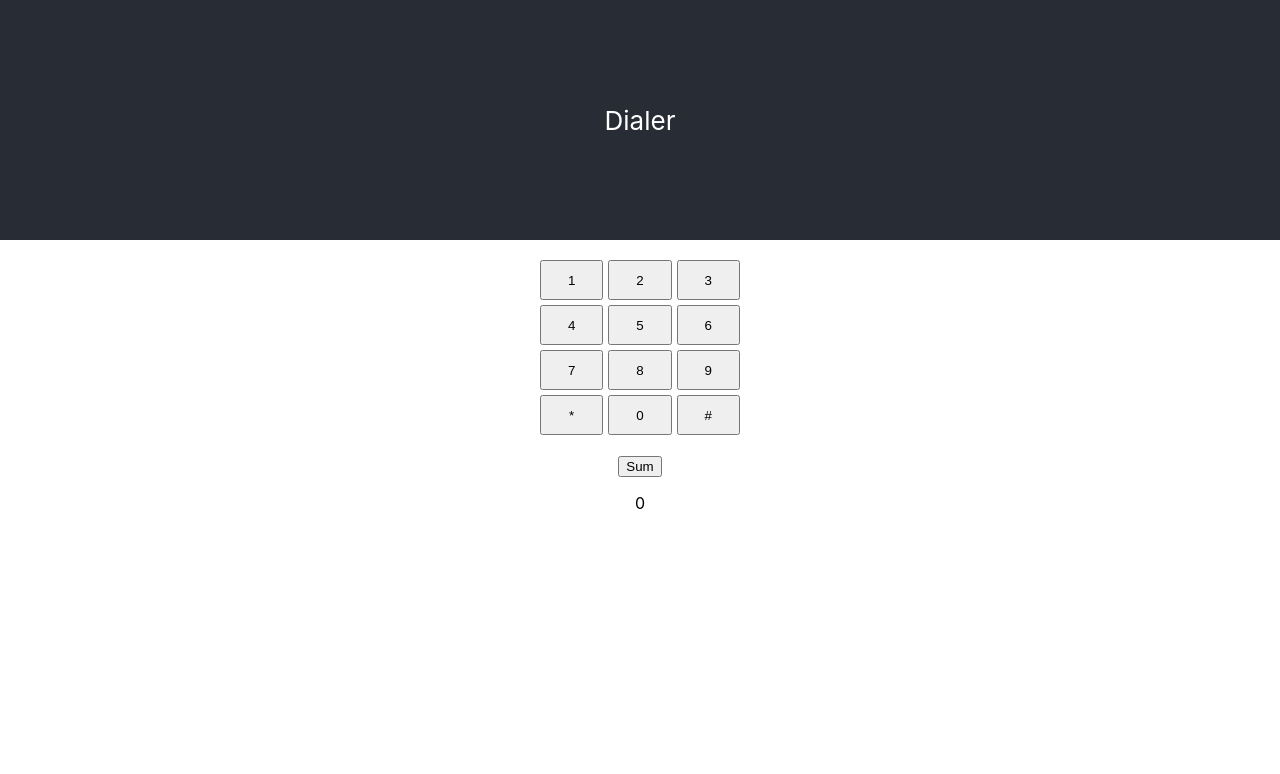
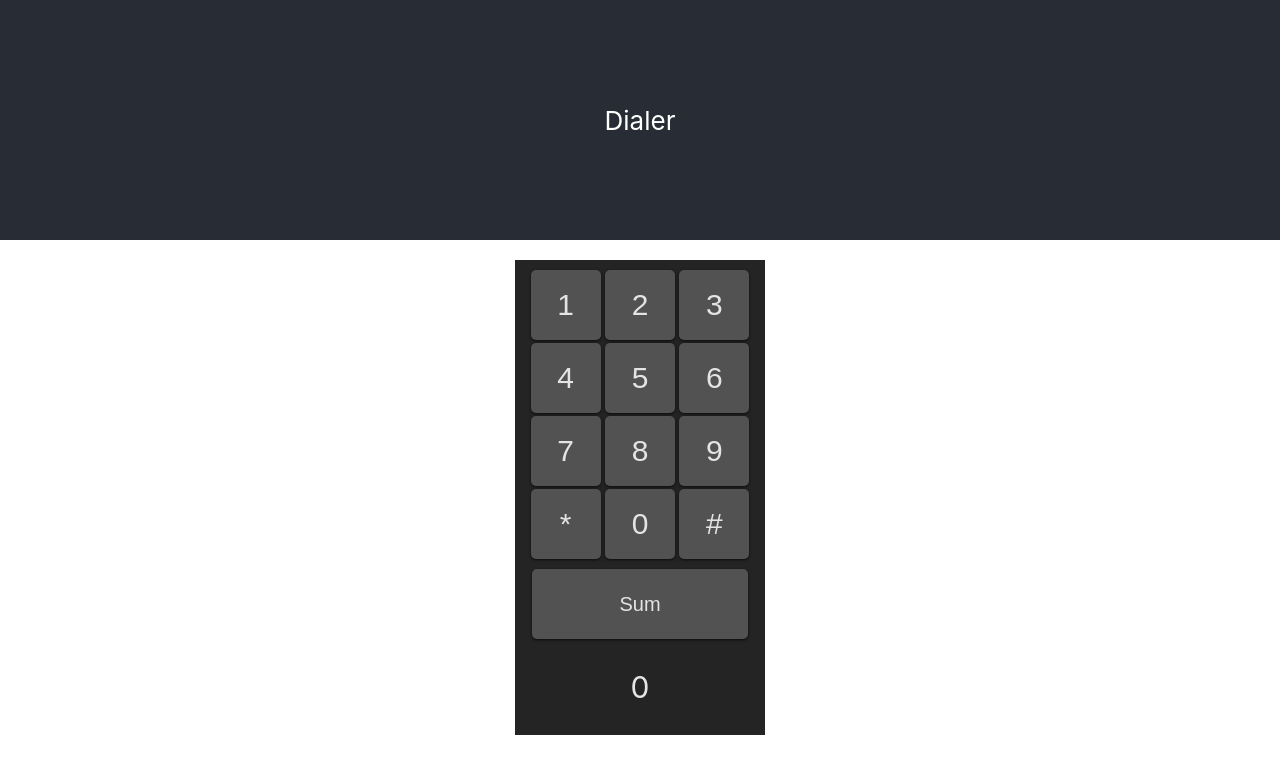
Before and after one commit to Smelbows/typescript-dialer, a React (Create React App) app: page / in a window 1280 px wide. Shown: the top 774 px of the page. Built offline with nearby package versions, Linux system fonts and the light colour scheme.

Commit message:
styling added

```diff
--- a/src/App.css
+++ b/src/App.css
@@ -1,5 +1,13 @@
+*,
+*::before,
+*::after {
+  box-sizing: border-box;
+}
+
 .App {
   text-align: center;
+  margin: 0;
+  padding: 0;
 }
 
 .App-header {
@@ -14,17 +22,52 @@
 }
 
 .main {
-  margin: 0 auto;
+  display: flex;
+  flex-direction: column;
+  align-items: center;
+  margin: 20px auto;
+  width: 250px;
+  background-color: #242424;
 }
 
 .dialer-container {
   display: grid;
+  place-items: center;
   grid-template-columns: 1fr 1fr 1fr;
-  gap: 5px;
-  width: 200px;
-  margin: 20px auto;
+  gap: 3px;
+  width: 220px;
+  margin: 10px auto;
 }
 
-.dialer-button {
-  height: 40px;
+.button {
+  text-decoration: none;
+  border: none;
+  margin: 0;
+  padding: 0;
+  height: 70px;
+  border-radius: 5px;
+  color: #e5e4e4;
+  background-color: #525252;
+  box-shadow: 0px 1px 3px rgba(0, 0, 0, 0.7);
 }
+
+.sum {
+  font-size: 20px;
+  width: 216px;
+}
+
+.dialer {
+  font-size: 30px;
+  width: 70px;
+}
+
+.button:hover {
+  background-color: #454545;
+}
+
+.button:active { background-color: #4B4B4B; }
+
+.output-sum {
+  color: #e5e4e4;
+  font-size: 30px;
+}
--- a/src/App.tsx
+++ b/src/App.tsx
@@ -53,8 +53,8 @@ export const App = () => {
             />
           ))}
         </div>
-        <button onClick={() => setOutputSum(sumOutput)}>Sum</button>
-        <p>{outputSum}</p>
+        <button className="button sum" onClick={() => setOutputSum(sumOutput)}>Sum</button>
+        <p className='output-sum'>{outputSum}</p>
       </main>
     </div>
   );
--- a/src/components/DialerButton.tsx
+++ b/src/components/DialerButton.tsx
@@ -7,7 +7,7 @@ interface Props {
 
 export const DialerButton = ({ value, onDialerClick }: Props) => {
   return (
-    <button className="dialer-button" onClick={() => onDialerClick(value)}>
+    <button className="button dialer" onClick={() => onDialerClick(value)}>
       {value}
     </button>
   );
```
